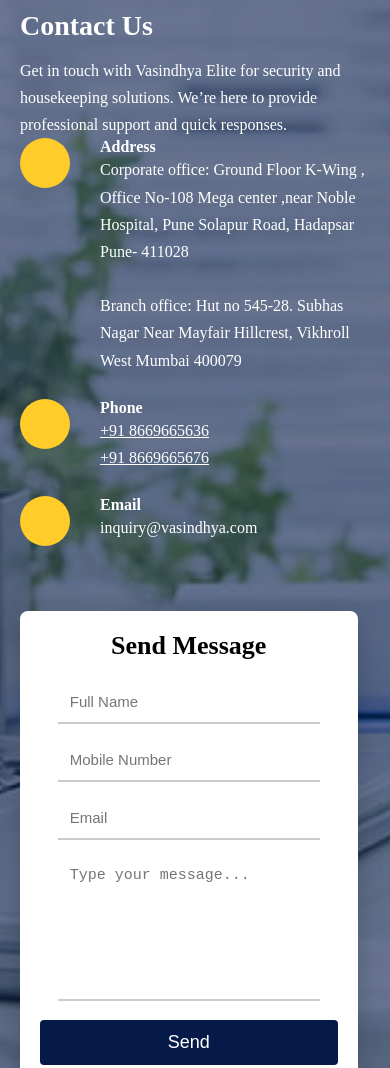
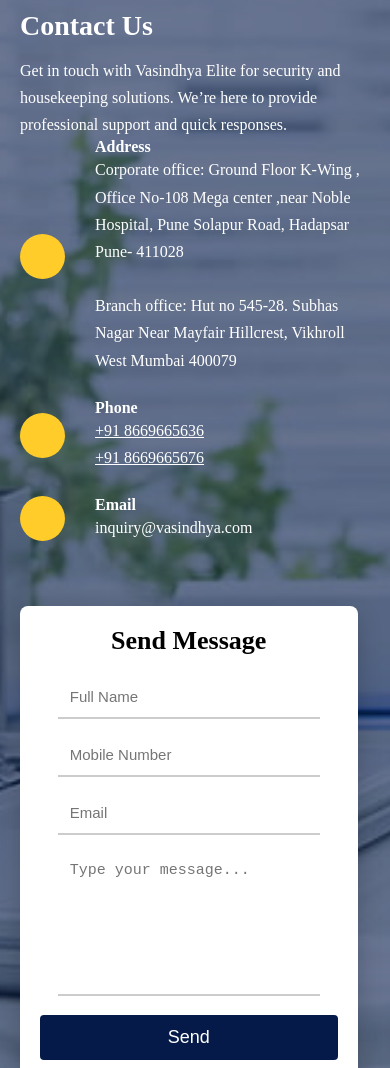
Before and after one commit to 0vrashali/vasindhya-security, a plain HTML site: page index.html in a window 390 px wide. Shown: the part 7420-8488 px from the top of the page. Drawn offline with Linux system fonts and the light colour scheme.

Commit message:
Refactor CSS styles for improved layout and responsiveness

```diff
--- a/css/style.css
+++ b/css/style.css
@@ -828,4 +828,12 @@
     .contact-form {
         padding: 20px;
     }
+    .info-box {
+        align-items: center;
+    }
+
+    .icon-circle {
+        width: 45px;
+        height: 45px;
+    }
 }
```
